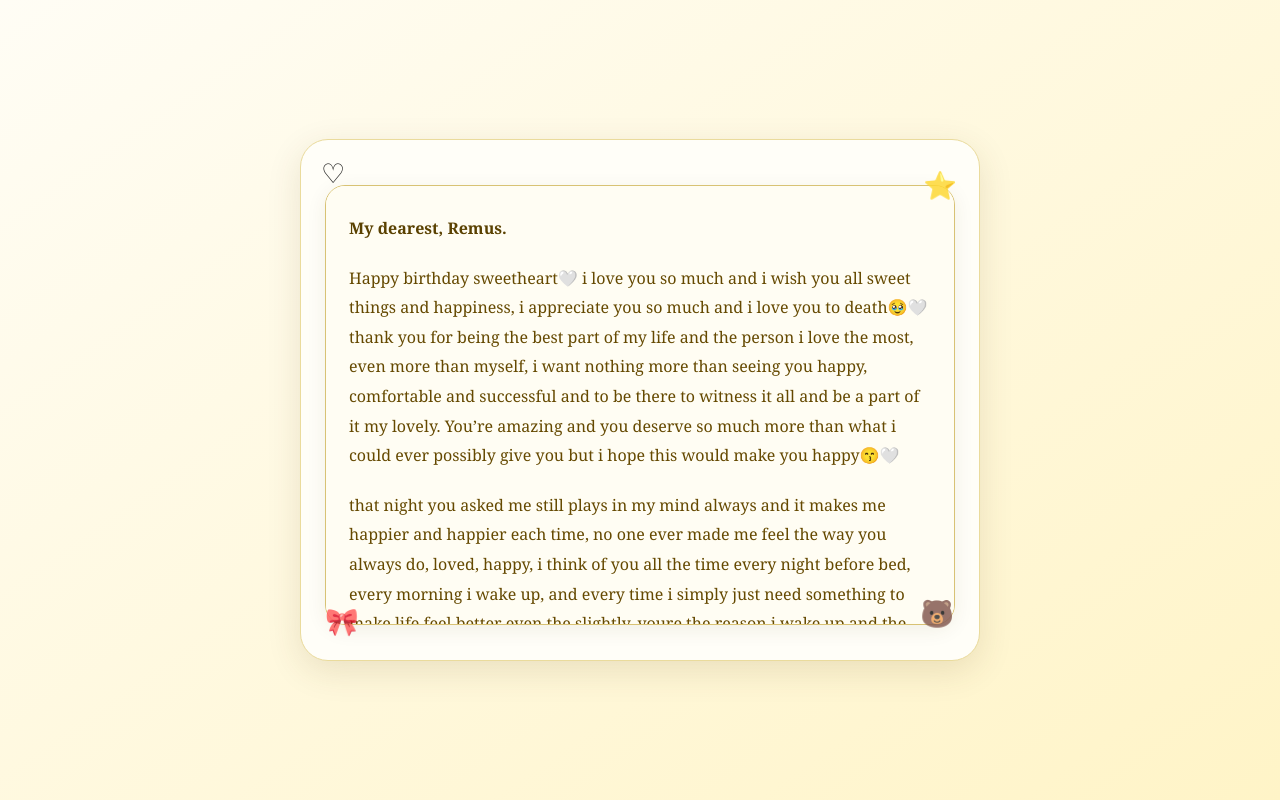
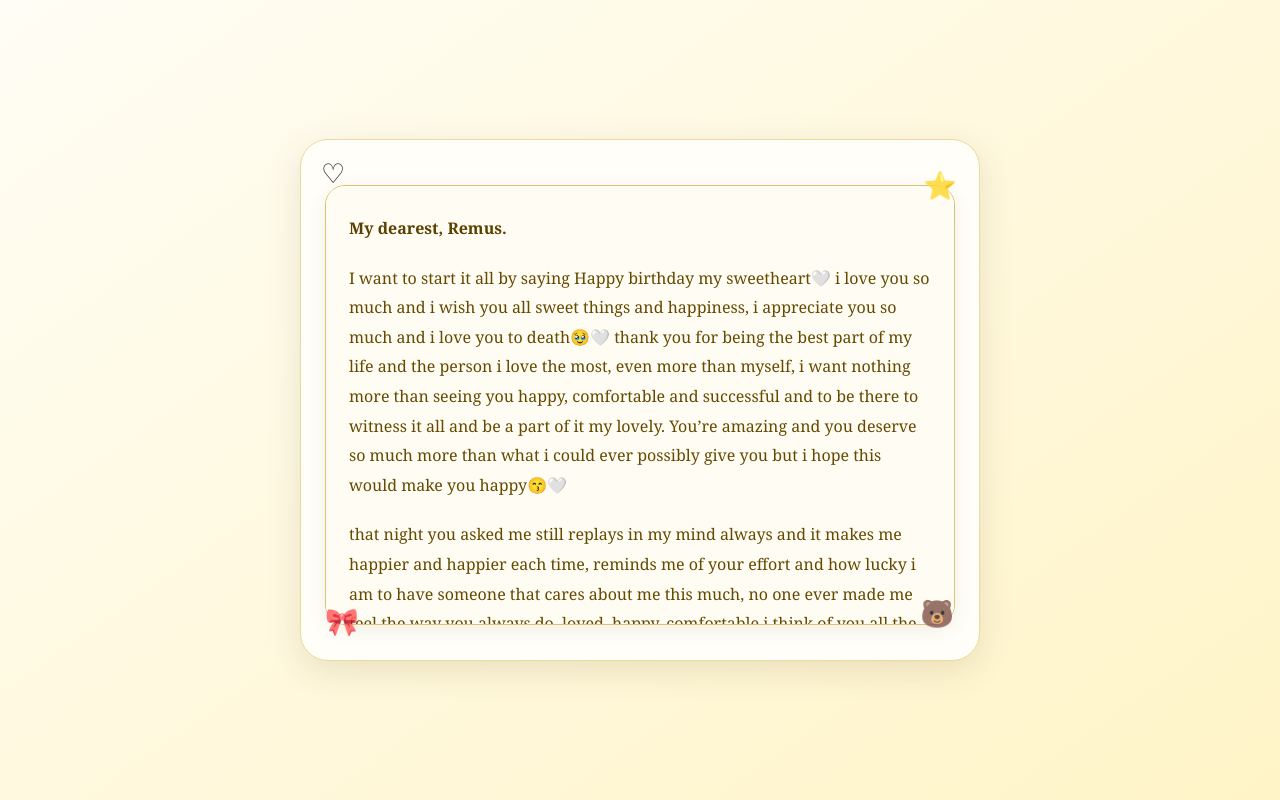
Before and after one commit to rainniiee/webproject, a plain HTML site: page index.html in a window 1280 px wide. Both pictures are taken after a click on the button "🎁 Open your gift". Drawn offline with Linux system fonts and the light colour scheme.

Commit message:
Add files via upload

```diff
--- a/index.html
+++ b/index.html
@@ -436,14 +436,20 @@ button:hover {
 
             <p>
 
-                Happy birthday sweetheart🤍 i love you so much and i wish you all sweet things and happiness, i appreciate you so much and i love you to death🥹🤍 thank you for being the best part of my life and the person i love the most, even more than myself, i want nothing more than seeing you happy, comfortable and successful and to be there to witness it all and be a part of it my lovely. You’re amazing and you deserve so much more than what i could ever possibly give you but i hope this would make you happy😙🤍
+                I want to start it all by saying Happy birthday my sweetheart🤍 i love you so much and i wish you all sweet things and happiness, i appreciate you so much and i love you to death🥹🤍 thank you for being the best part of my life and the person i love the most, even more than myself, i want nothing more than seeing you happy, comfortable and successful and to be there to witness it all and be a part of it my lovely. You’re amazing and you deserve so much more than what i could ever possibly give you but i hope this would make you happy😙🤍
 
             </p>
 
 
             <p>
 
-                that night you asked me still plays in my mind always and it makes me happier and happier each time, no one ever made me feel the way you always do, loved, happy, i think of you all the time every night before bed, every morning i wake up, and every time i simply just need something to make life feel better even the slightly, youre the reason i wake up and the best thing to ever happen to me and i once again will say it, I love you🥹💛
+                that night you asked me still replays in my mind always and it makes me happier and happier each time, reminds me of your effort and how lucky i am to have someone that cares about me this much, no one ever made me feel the way you always do, loved, happy, comfortable i think of you all the time every night before bed, every morning i wake up, and every time i simply just need something to make life feel better even the slightly, youre the reason i wake up, the reason i sleep happy and the best thing to ever happen to me, time simply passes by so quick when i'm with you, i cant even believe this all, you're a dream that came true, my dream, my all, my everything, you're my world and my future so i once again will say it, I love you🥹💛
+
+            </p>
+
+            <p>
+
+                i know i say it a lot but i want you to know that i mean it every single time when i say that i love you so much and i will never stop loving you, i will always be here for you through thick and thin through the good and the bad through everything i will always be by your side supporting you loving you and caring for you my love💛. I want to create more memories more laughter more of everything sweet with you. I dont know how to use my words properly, i dont know how to squeeze all of my overflooding feelings for you into simple words because those words are never enough for how much i feel for you, for how perfect you are, for how much i want to be with you always, words were never enough and actions are very limited but i very much hope you know what i feel my precious boy 💓💓 Muah!!
 
             </p>
 
```
